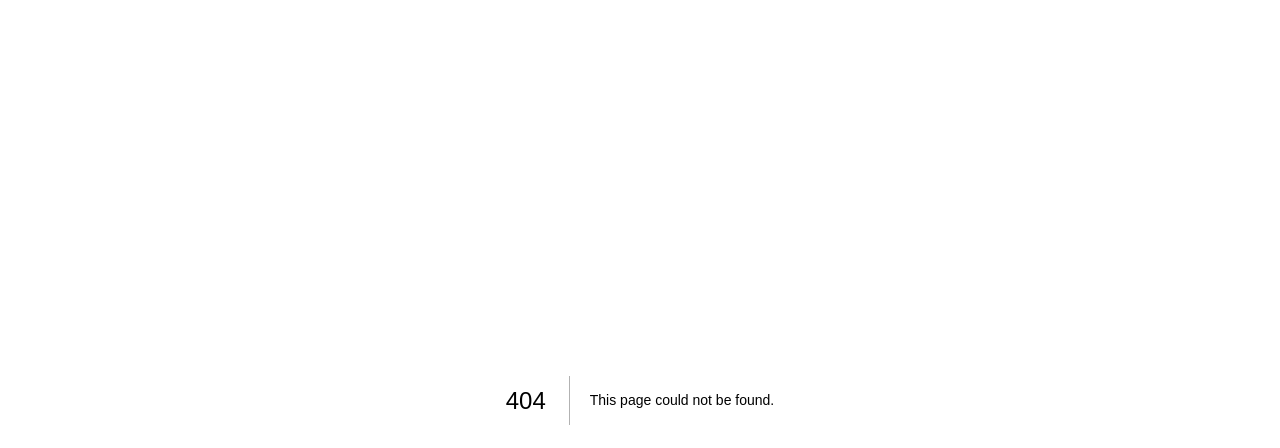
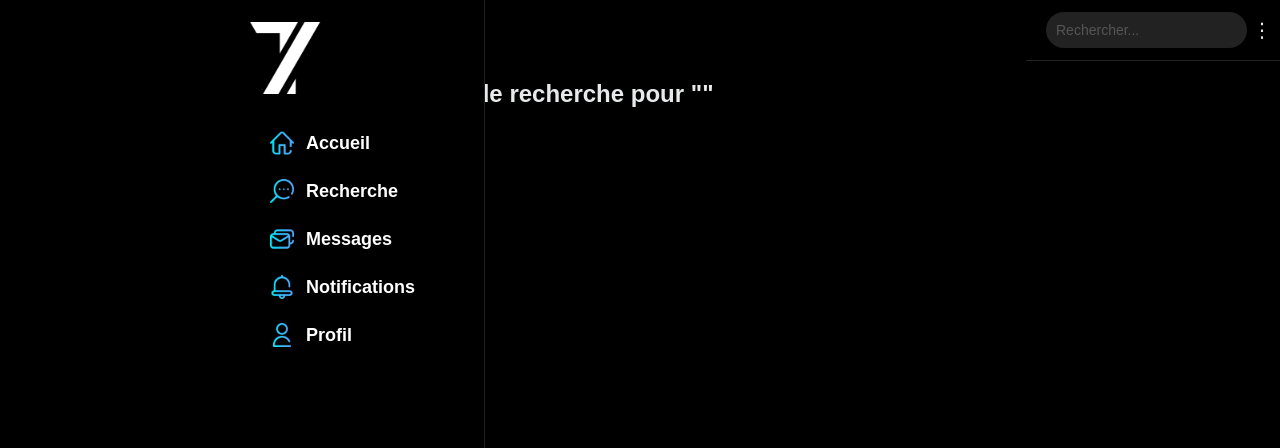
Before and after one commit to uvsq22400326/twist, a Next.js app in the folder twist/: page /search in a window 1280 px wide. Before the commit this address had no page. Shown: the top 448 px of the page. Built offline with nearby package versions, Linux system fonts and the light colour scheme.

Commit message:
ajout de la page search pour le display des resulat de la recherche

```diff
--- /dev/null
+++ b/twist/app/search/page.tsx
@@ -0,0 +1,226 @@
+"use client";
+
+import { useState, useEffect } from "react";
+import { useRouter, useSearchParams } from "next/navigation";
+import "../grid.css";
+import "../home/home.css"; // Use the same CSS as the home page
+
+export default function SearchPage() {
+  const router = useRouter();
+  const searchParams = useSearchParams();
+  const query = searchParams ? searchParams.get("q") || "" : "";
+  const [searchQuery, setSearchQuery] = useState(query);
+  const [results, setResults] = useState<{ users: any[]; posts: any[] }>({
+    users: [],
+    posts: [],
+  });
+  const [likedPosts, setLikedPosts] = useState<{ [key: string]: boolean }>({});
+  const [likeCounts, setLikeCounts] = useState<{ [key: string]: number }>({});
+  const [showMenu, setShowMenu] = useState(false);
+  const userId = "currentUserId"; // Replace with the actual user ID logic
+
+  useEffect(() => {
+    if (query) {
+      fetchResults(query);
+    }
+  }, [query]);
+
+  const fetchResults = async (query: string) => {
+    try {
+      const res = await fetch(`/api/search?q=${query}`);
+      if (!res.ok) {
+        throw new Error(`HTTP error! status: ${res.status}`);
+      }
+      const contentType = res.headers.get("content-type");
+      if (contentType && contentType.indexOf("application/json") !== -1) {
+        const data = await res.json();
+        console.log("Search results:", data); // Log the search results
+        setResults(data);
+      } else {
+        throw new Error("Received non-JSON response");
+      }
+    } catch (error) {
+      console.error("Error fetching search results:", error);
+    }
+  };
+
+  const handleSearch = (e: React.KeyboardEvent<HTMLInputElement>) => {
+    if (e.key === "Enter") {
+      router.push(`/search?q=${searchQuery}`);
+    }
+  };
+
+  const handleFollow = async (userId: string) => {
+    try {
+      const res = await fetch(`/api/follow`, {
+        method: "POST",
+        headers: {
+          "Content-Type": "application/json",
+        },
+        body: JSON.stringify({ userId }),
+      });
+      if (res.ok) {
+        // Update the UI or state as needed
+      }
+    } catch (error) {
+      console.error("Error following user:", error);
+    }
+  };
+
+  const handleLike = async (postId: string, initialLikes: number) => {
+    const alreadyLiked = likedPosts[postId] || false;
+
+    setLikedPosts((prev) => ({
+      ...prev,
+      [postId]: !alreadyLiked,
+    }));
+
+    setLikeCounts((prev) => ({
+      ...prev,
+      [postId]: alreadyLiked
+        ? (prev[postId] ?? initialLikes) - 1
+        : (prev[postId] ?? initialLikes) + 1,
+    }));
+
+    try {
+      const res = await fetch(`/api/like`, {
+        method: "POST",
+        headers: {
+          "Content-Type": "application/json",
+        },
+        body: JSON.stringify({ postId }),
+      });
+      if (!res.ok) {
+        throw new Error(`HTTP error! status: ${res.status}`);
+      }
+    } catch (error) {
+      console.error("Error liking post:", error);
+    }
+  };
+
+  const handleLogout = () => {
+    sessionStorage.removeItem("token");
+    router.push("/login");
+  };
+
+  return (
+    <div className="container">
+      <aside className="col-3" id="nav-sidebar">
+        <img src="/twist-logo.png" alt="Twist Logo" id="logo" />
+        <nav>
+          <a href="/home" className="sidebar-item">
+            Accueil
+          </a>
+          <a href="/search" className="sidebar-item">
+            Recherche
+          </a>
+          <a href="/messages" className="sidebar-item">
+            Messages
+          </a>
+          <a href="#" className="sidebar-item">
+            Notifications
+          </a>
+          <a href="/profil" className="sidebar-item">
+            Profil
+          </a>
+        </nav>
+      </aside>
+
+      <div className="main-content">
+        <header>
+          <input
+            type="text"
+            placeholder="Rechercher..."
+            value={searchQuery}
+            onChange={(e) => setSearchQuery(e.target.value)}
+            onKeyDown={handleSearch}
+          />
+          <div className="user-menu">
+            <span className="menu-icon" onClick={() => setShowMenu(!showMenu)}>
+              ⋮
+            </span>
+            {showMenu && (
+              <div className="dropdown-menu">
+                <button onClick={handleLogout}>Se déconnecter</button>
+              </div>
+            )}
+          </div>
+        </header>
+
+        <main id="twist-area">
+          <h2>Résultats de recherche pour "{query}"</h2>
+
+          <section>
+            <h3>Utilisateurs : </h3>
+            <ul>
+              {results.users &&
+                results.users.map((user) => (
+                  <li key={user.id} className="post-box">
+                    {user.profilePicture && (
+                      <img
+                        src={user.profilePicture}
+                        alt={user.username}
+                        className="user-avatar"
+                      />
+                    )}
+                    <strong>@{user.username}</strong>
+                    <button
+                      className="follow-button"
+                      onClick={() => handleFollow(user.id)}
+                      disabled={user.id === userId} // Empêche l'auto-follow
+                    >
+                      Follow
+                    </button>
+                  </li>
+                ))}
+            </ul>
+          </section>
+
+          <section>
+            <h3>Posts : </h3>
+            <ul>
+              {results.posts &&
+                results.posts.map((post) => (
+                  <div key={post.id} className="post-box">
+                    <button
+                      className="follow-button"
+                      onClick={() => handleFollow(post.user_id)}
+                      disabled={post.user_id === userId} // Empêche l'auto-follow
+                    >
+                      Follow
+                    </button>
+
+                    <p>
+                      <strong>@{post.username || "Utilisateur"}</strong>
+                    </p>
+
+                    <p>{post.content}</p>
+
+                    {post.imageUrl && (
+                      <img
+                        src={post.imageUrl}
+                        alt="Post image"
+                        className="post-image"
+                      />
+                    )}
+
+                    <button
+                      className={`like-button ${
+                        likedPosts[post.id] ? "liked" : ""
+                      }`}
+                      onClick={() => handleLike(post.id, post.like_count)}
+                    >
+                      <svg className="heart-icon" viewBox="0 0 24 24">
+                        <path d="M12 21.35l-1.45-1.32C5.4 15.36 2 12.28 2 8.5 2 5.42 4.42 3 7.5 3c1.74 0 3.41.81 4.5 2.09C13.09 3.81 14.76 3 16.5 3 19.58 3 22 5.42 22 8.5c0 3.78-3.4 6.86-8.55 11.54L12 21.35z"></path>
+                      </svg>
+                      <span>{likeCounts[post.id] ?? post.like_count}</span>
+                    </button>
+                  </div>
+                ))}
+            </ul>
+          </section>
+        </main>
+      </div>
+    </div>
+  );
+}
```
